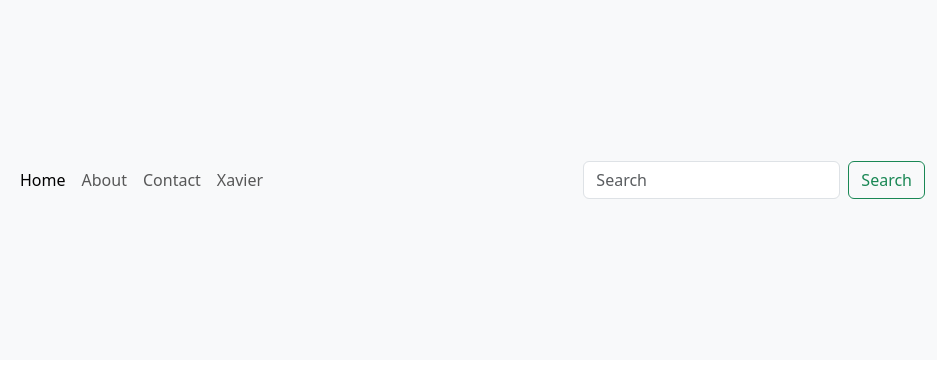
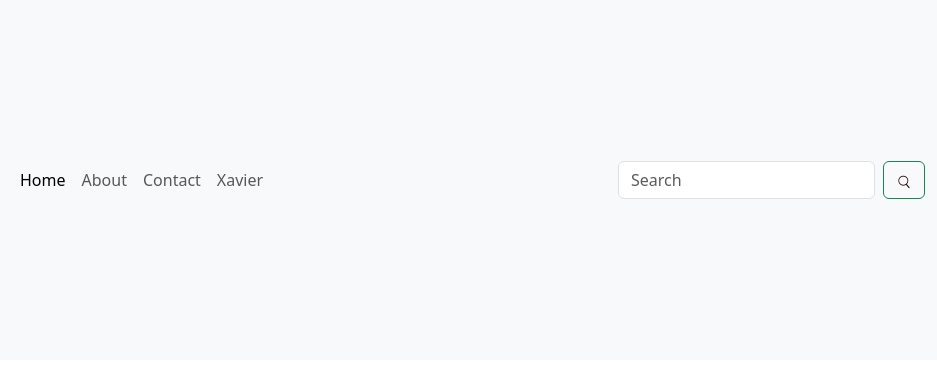
Before and after one commit to Swebwite/2024IST-Website-Jasper.Longhurst, a plain HTML site: page index.html in a window 1280 px wide. Shown: the full height of the page, 343-1280 px from the left. Drawn offline with nearby package versions, Linux system fonts and the light colour scheme.

Commit message:
added search icon

```diff
--- a/index.html
+++ b/index.html
@@ -40,7 +40,7 @@
       </ul>
       <form class="d-flex" role="search">
         <input class="form-control me-2" type="search" placeholder="Search" aria-label="Search">
-        <button class="btn btn-outline-success" type="submit">Search</button>
+        <button class="btn btn-outline-success" type="submit"><img src="images/Search_Icon.svg.png"></button>
       </form>
     </div>
   </div>
```
Also changed, not shown: images/Search_Icon.svg (added), images/Search_Icon.svg.png (added).
